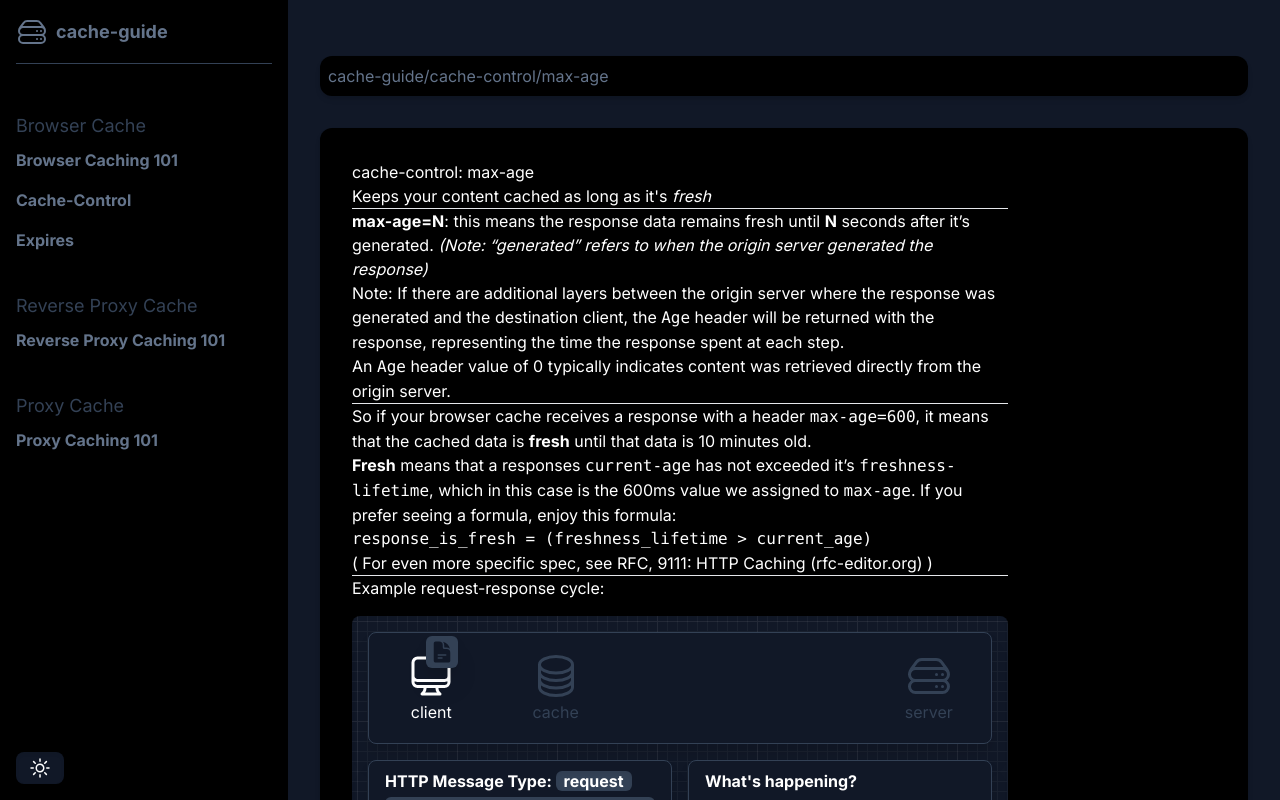
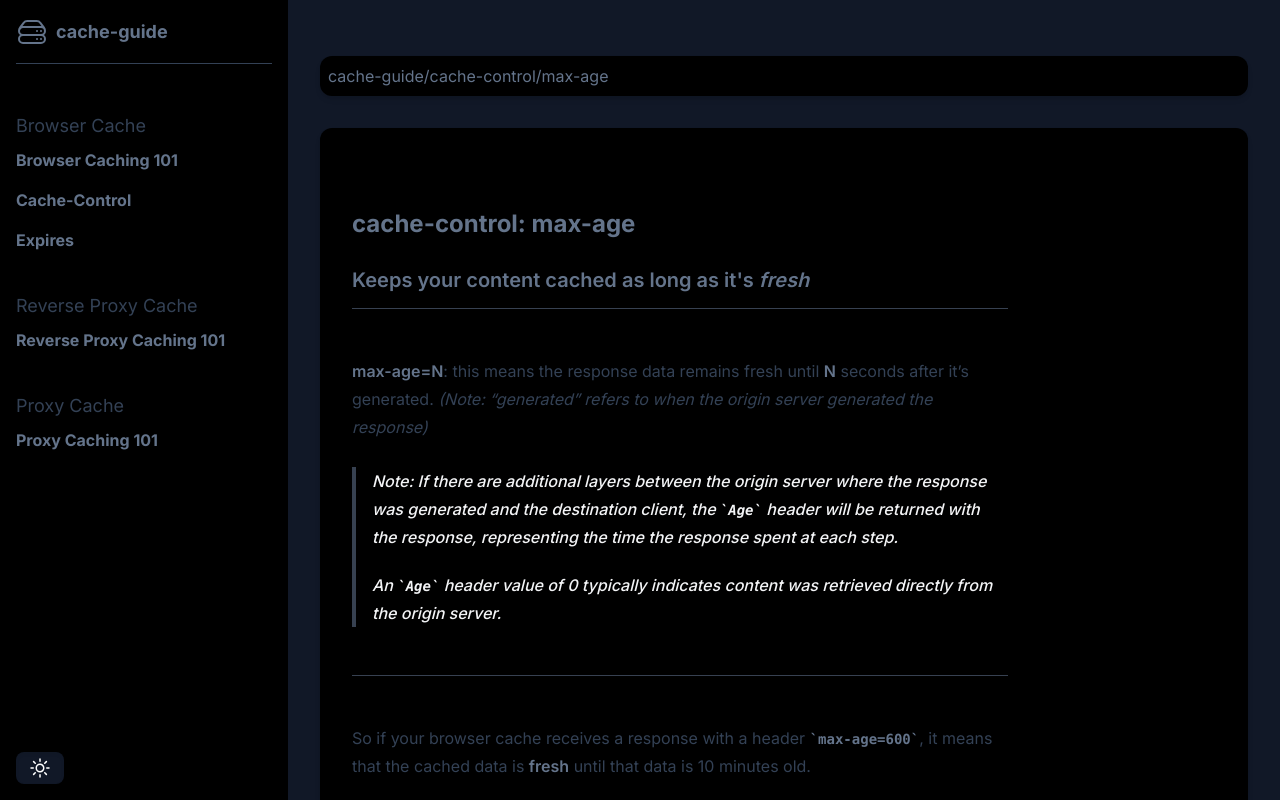
Before and after one commit to dev-cameron/cache-guide, a Next.js app: page /cache-control/max-age in a window 1280 px wide. Shown: the top 800 px of the page. Built offline with nearby package versions, Linux system fonts and the light colour scheme.

Commit message:
add MdxWrapper component

```diff
--- a/src/app/browser-caching-101/doc.mdx
+++ b/src/app/browser-caching-101/doc.mdx
@@ -1,7 +1,7 @@
 import VisualizerContainer from '@/ui/VisualizerContainer'
 import MarkdownStyles from '@/styling/MarkdownStyles.ts'
 import Link from "next/link";
-export default ({children}) => <div className={MarkdownStyles.prose_styling}>{children}</div>
+export default ({children}) => <div className="mdx-prose">{children}</div>
 
 # Browser Caching: All about Performance
 Ever wondered why some websites load much faster than others? One of the key factors behind speedy websites is browser caching.
--- a/src/app/cache-control/doc.mdx
+++ b/src/app/cache-control/doc.mdx
@@ -1,5 +1,5 @@
 import MarkdownStyles from '@/styling/MarkdownStyles.ts'
-export default ({children}) => <div className={MarkdownStyles.prose_styling}>{children}</div>
+export default ({children}) => <div className="mdx-prose">{children}</div>
 
 # The Cache-Control header
 
--- a/src/app/cache-control/max-age/doc.mdx
+++ b/src/app/cache-control/max-age/doc.mdx
@@ -23,4 +23,4 @@ ___
 #### Example request-response cycle:
 
 import MarkdownStyles from '@/styling/MarkdownStyles.ts'
-export default ({children}) => <div className={MarkdownStyles.prose_styling}>{children}</div>
+export default ({children}) => <div className="mdx-prose">{children}</div>
--- a/src/app/cache-control/max-age/page.tsx
+++ b/src/app/cache-control/max-age/page.tsx
@@ -3,7 +3,7 @@ import VisualizerContainer from '@/ui/VisualizerContainer'
 
 export default function Page() {
   return (
-    <div className="justify-center text-white max-w-prose">
+    <div className="">
 
         <HelloWorld />
         <VisualizerContainer />
--- a/src/app/doc.mdx
+++ b/src/app/doc.mdx
@@ -1,7 +1,7 @@
 import MarkdownStyles from '@/styling/MarkdownStyles.ts'
 import VisualizerContainer from '@/ui/VisualizerContainer'
 import Link from "next/link";
-export default ({children}) => <div className={MarkdownStyles.prose_styling}>{children}</div>
+export default ({children}) => <div>{children}</div>
 
 # cache-guide
 Cache-guide is a simple doc site explaining browser caching, common cache-control headers, and best practices.
--- a/src/app/globals.css
+++ b/src/app/globals.css
@@ -1,6 +1,12 @@
 @tailwind base;
 @tailwind components;
 @tailwind utilities;
+
+@layer utilities {
+  .mdx-prose {
+    @apply w-full prose prose-custom prose-quoteless dark:prose-invert;
+  }
+}
 
 @layer base {
   :root, .dark {
--- a/src/app/page.tsx
+++ b/src/app/page.tsx
@@ -1,12 +1,15 @@
 import './globals.css'
 import Content from './doc.mdx';
+import { MdxWrapper } from '@/ui/MdxWrapper';
 
 export default function Home() {
 
   return (
     <div className="relative flex flex-column w-full p-8 transition-all duration-200">
       <div className="w-full">
-        <Content />
+        <MdxWrapper>
+          <Content />
+        </MdxWrapper>
       </div>
     </div>
   )
--- /dev/null
+++ b/src/ui/MdxWrapper.tsx
@@ -0,0 +1,13 @@
+import React from "react"
+
+interface MdxWrapperProps {
+  children: React.ReactNode
+}
+
+export const MdxWrapper: React.FC<MdxWrapperProps> = ({ children }) => {
+  return (
+    <div className="w-full prose prose-custom prose-quoteless dark:prose-invert">
+      {children}
+    </div>
+  )
+}
--- a/tailwind.config.js
+++ b/tailwind.config.js
@@ -1,12 +1,10 @@
-const { getTextOfJSDocComment } = require('typescript');
-
 /** @type {import('tailwindcss').Config} */
 module.exports = {
   content: [
-    './src/pages/**/*.{js,ts,jsx,tsx,mdx}',
-    './src/components/**/*.{js,ts,jsx,tsx,mdx}',
-    './src/app/**/*.{js,ts,jsx,tsx,mdx}',
-    './src/ui/**/*.{js,ts,jsx,tsx,mdx}',
+    './src/pages/**/*.{js,ts,jsx,tsx,mdx,md}',
+    './src/components/**/*.{js,ts,jsx,tsx,mdx,md}',
+    './src/app/**/*.{js,ts,jsx,tsx,mdx,md}',
+    './src/ui/**/*.{js,ts,jsx,tsx,mdx,md}',
   ],
   darkMode: 'class',
   theme: {
@@ -43,7 +41,6 @@ module.exports = {
             '--tw-prose-invert-links': theme('colors.accent-2'),
             '--tw-prose-invert-pre-bg': theme('colors.neutral-accent'),
             '--tw-prose-invert-code': theme('colors.neutral-contrast'),
-            // '--tw-prose-invert-bold': 'var(--accent)',
           }
         },
         "quoteless": {
```
